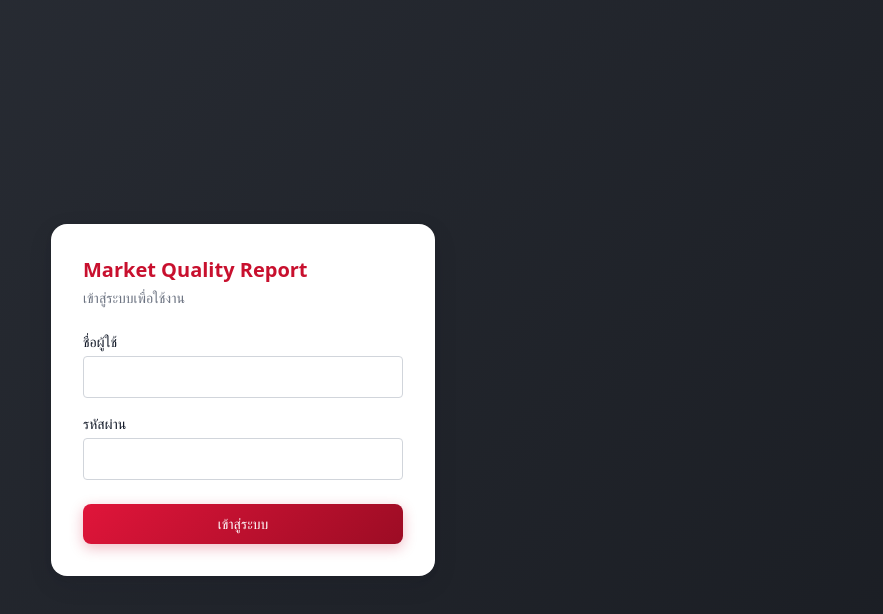
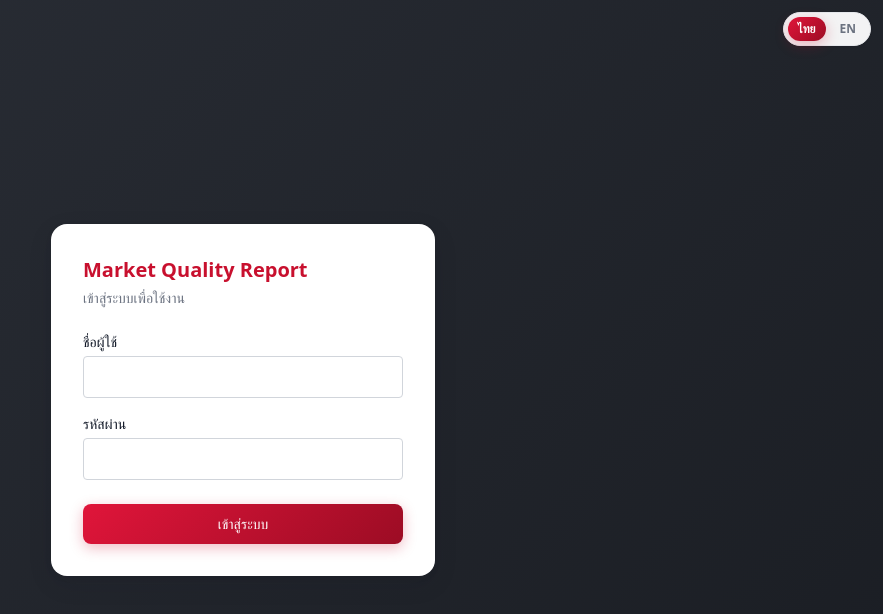
Before and after one commit to patamin-lab/mqr-mahindra, a Next.js app: page /login in a window 1280 px wide. Shown: the top 614 px of the page, without its empty margins (397-1280 px from the left). Built offline with nearby package versions, Linux system fonts and the light colour scheme.

Commit message:
feat: add TH/EN language toggle (Google Translate Element) to every page

```diff
--- a/src/app/globals.css
+++ b/src/app/globals.css
@@ -80,3 +80,27 @@ input:focus, select:focus, textarea:focus {
   border-color: #c8102e;
   color: #c8102e;
 }
+
+/* Google Translate widget (TH/EN toggle) — keep Google's own banner/tooltip
+   UI fully hidden since we drive translation ourselves via the googtrans
+   cookie and a custom pill toggle (see language-toggle.tsx). */
+#google_translate_element {
+  display: none !important;
+}
+.goog-te-banner-frame.skiptranslate,
+.goog-te-balloon-frame,
+#goog-gt-tt,
+.goog-tooltip,
+.goog-tooltip:hover,
+.goog-text-highlight {
+  display: none !important;
+  background: none !important;
+  box-shadow: none !important;
+}
+body {
+  top: 0 !important;
+  position: static !important;
+}
+.skiptranslate iframe {
+  display: none !important;
+}
--- /dev/null
+++ b/src/app/language-toggle.tsx
@@ -0,0 +1,89 @@
+'use client';
+
+import { useEffect, useState } from 'react';
+
+declare global {
+  interface Window {
+    googleTranslateElementInit?: () => void;
+    google?: any;
+  }
+}
+
+const COOKIE_NAME = 'googtrans';
+
+function readLangFromCookie(): 'th' | 'en' {
+  if (typeof document === 'undefined') return 'th';
+  const match = document.cookie.match(/googtrans=\/[^/]+\/([a-zA-Z-]+)/);
+  return match && match[1] === 'en' ? 'en' : 'th';
+}
+
+function setLangCookie(lang: 'th' | 'en') {
+  if (lang === 'th') {
+    // Clearing the cookie restores the original Thai content.
+    document.cookie = `${COOKIE_NAME}=; path=/; max-age=0`;
+  } else {
+    document.cookie = `${COOKIE_NAME}=/th/en; path=/; max-age=86400`;
+  }
+}
+
+// Lightweight TH/EN switch built on the free, unofficial Google Translate
+// Element widget. We keep Google's own dropdown UI hidden (see globals.css)
+// and drive it ourselves via the documented `googtrans` cookie convention,
+// then reload so the widget translates the freshly-rendered page.
+export default function LanguageToggle() {
+  const [lang, setLang] = useState<'th' | 'en'>('th');
+
+  useEffect(() => {
+    setLang(readLangFromCookie());
+
+    if (document.getElementById('google-translate-script')) return;
+
+    window.googleTranslateElementInit = function () {
+      if (window.google?.translate?.TranslateElement) {
+        new window.google.translate.TranslateElement(
+          { pageLanguage: 'th', includedLanguages: 'en,th', autoDisplay: false },
+          'google_translate_element'
+        );
+      }
+    };
+
+    const script = document.createElement('script');
+    script.id = 'google-translate-script';
+    script.src = '//translate.google.com/translate_a/element.js?cb=googleTranslateElementInit';
+    script.async = true;
+    document.body.appendChild(script);
+  }, []);
+
+  function handleSelect(target: 'th' | 'en') {
+    if (target === lang) return;
+    setLangCookie(target);
+    window.location.reload();
+  }
+
+  return (
+    <div
+      className="notranslate fixed top-3 right-3 z-[60] flex items-center gap-1 rounded-full bg-white/95 backdrop-blur shadow-card border border-gray-200 p-1 print:hidden"
+      translate="no"
+    >
+      <div id="google_translate_element" className="hidden" />
+      <button
+        type="button"
+        onClick={() => handleSelect('th')}
+        className={`px-2.5 py-1 rounded-full text-xs font-semibold transition ${
+          lang === 'th' ? 'bg-gradient-primary text-white shadow-glow' : 'text-gray-500 hover:text-brand-dark'
+        }`}
+      >
+        ไทย
+      </button>
+      <button
+        type="button"
+        onClick={() => handleSelect('en')}
+        className={`px-2.5 py-1 rounded-full text-xs font-semibold transition ${
+          lang === 'en' ? 'bg-gradient-primary text-white shadow-glow' : 'text-gray-500 hover:text-brand-dark'
+        }`}
+      >
+        EN
+      </button>
+    </div>
+  );
+}
--- a/src/app/layout.tsx
+++ b/src/app/layout.tsx
@@ -1,5 +1,6 @@
 import type { Metadata } from 'next';
 import './globals.css';
+import LanguageToggle from './language-toggle';
 
 export const metadata: Metadata = {
   title: 'Market Quality Report',
@@ -9,7 +10,10 @@ export const metadata: Metadata = {
 export default function RootLayout({ children }: { children: React.ReactNode }) {
   return (
     <html lang="th">
-      <body className="bg-gray-100 text-gray-900 antialiased">{children}</body>
+      <body className="bg-gray-100 text-gray-900 antialiased">
+        <LanguageToggle />
+        {children}
+      </body>
     </html>
   );
 }
```
